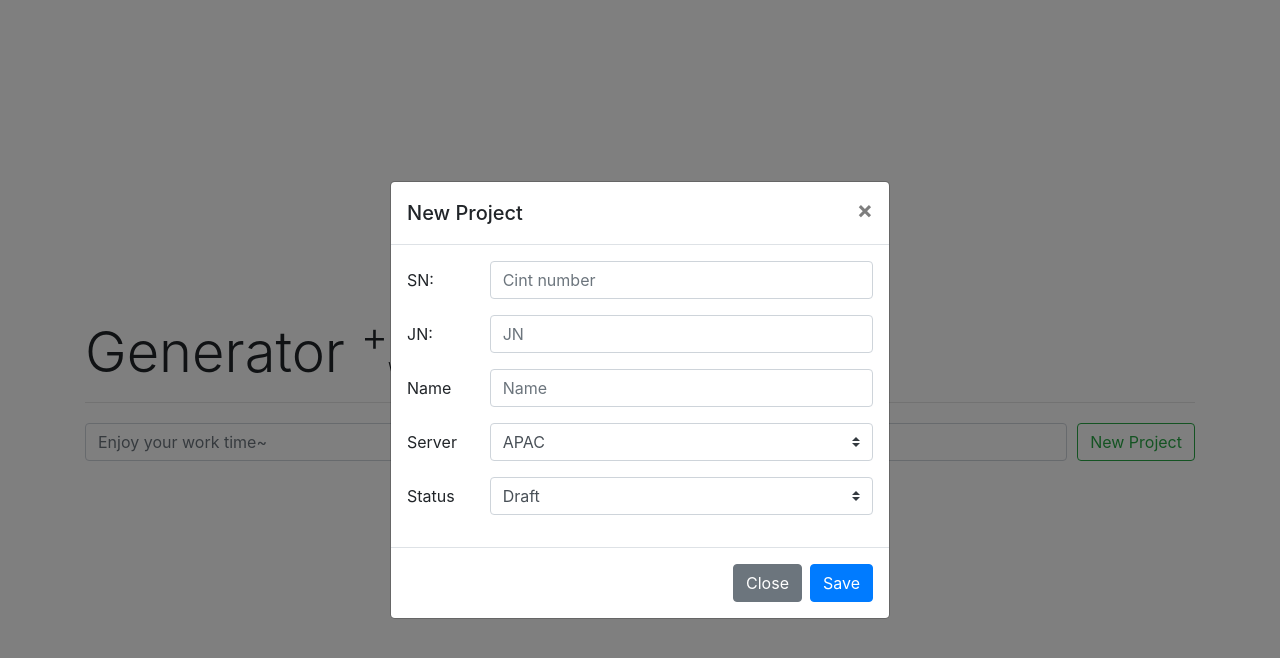
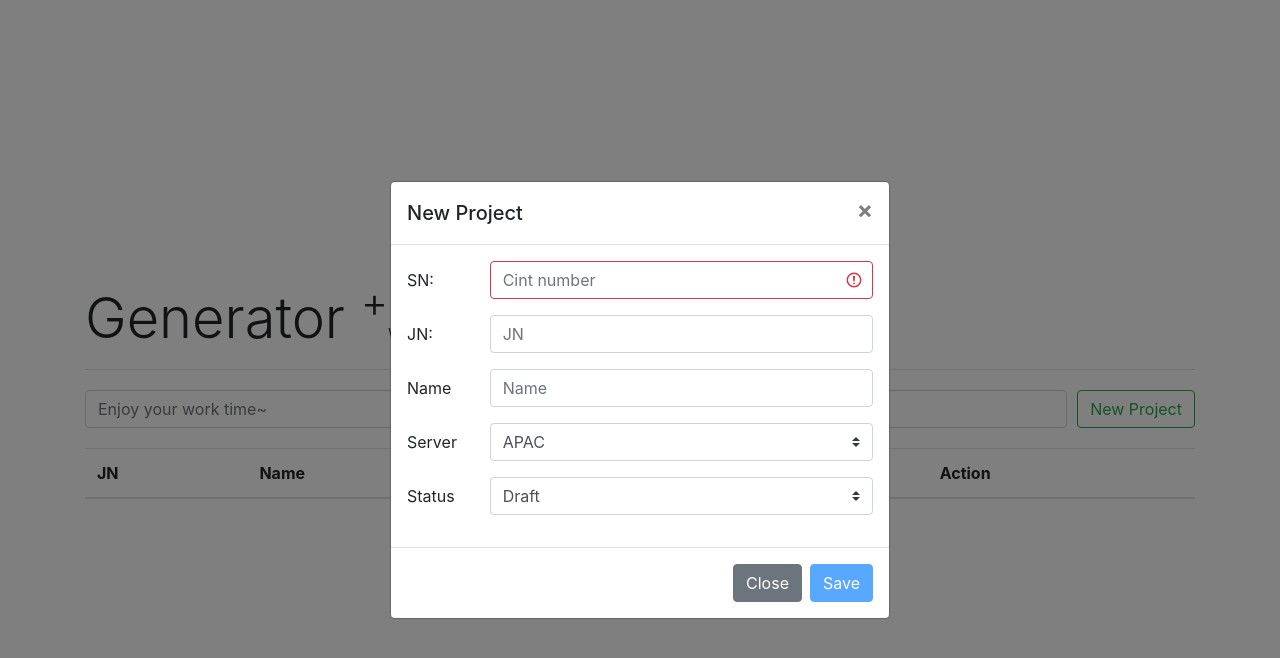
Before and after one commit to WuYunYung/generator-plus, a Vue app: page / in a window 1280 px wide. Both pictures are taken after a click on the button "New Project". Shown: the top 658 px of the page. Built offline with nearby package versions, Linux system fonts and the light colour scheme.

Commit message:
更新添加和删除功能

```diff
--- a/src/App.vue
+++ b/src/App.vue
@@ -6,32 +6,37 @@
     <span class="display-4">Generator <sup>+</sup></span><small>Wilson Wu</small>
     <hr />
     <g-terminal
+      :projects="projects"
       @updateSerach="onSerachUpdate"
       @save="save"
     />
-    <!-- <g-table
+    <g-table
       :projects="projects"
       :serach="serach"
-    /> -->
+      @deleteItem="deleteItem"
+    />
   </div>
 </template>
 
 <script>
 import gTerminal from "./components/gTerminal";
-// import gTable from "./components/gTable";
-
-const projects = [];
+import gTable from "./components/gTable";
 
 export default {
   name: "App",
   components: {
     gTerminal,
-    // gTable,
+    gTable,
+  },
+  mounted: function () {
+    this.projects = localStorage.getItem("projects")
+      ? JSON.parse(localStorage.getItem("projects"))
+      : [];
   },
   data() {
     return {
       serach: "",
-      projects,
+      projects: [],
     };
   },
   methods: {
@@ -40,6 +45,11 @@ export default {
     },
     save(data) {
       this.projects.push(data);
+      localStorage.setItem("projects", JSON.stringify(this.projects));
+    },
+    deleteItem(sn) {
+      this.projects = this.projects.filter((el) => el.sn != sn);
+      localStorage.setItem("projects", JSON.stringify(this.projects));
     },
   },
 };
--- a/src/components/gTable/index.vue
+++ b/src/components/gTable/index.vue
@@ -11,51 +11,30 @@
         </tr>
       </thead>
       <tbody>
-        <tr
-          v-for="(item, index) in results"
+        <project-item
+          v-for="(item,index) in result"
           :key="index"
-        >
-          <td scope="row">{{ item.jn }}</td>
-          <td>{{ item.name }}</td>
-          <td>{{ item.sn }}</td>
-          <td>
-            <span class="badge badge-secondary">{{ item.status }}</span>
-          </td>
-          <td>
-            <button class="btn btn-sm btn-outline-dark">Delete</button>
-          </td>
-        </tr>
+          :project="item"
+          @deleteItem="deleteItem(item.sn)"
+        />
       </tbody>
     </table>
   </div>
 </template>
 
 <script>
-class Item {
-  constructor(sn, jn, name, status, date) {
-    this.sn = sn;
-    this.jn = jn;
-    this.name = name;
-    this.status = status;
-    this.date = date;
-  }
-}
+import projectItem from "./projectItem";
+
 export default {
   props: {
     projects: Array,
     serach: String,
   },
-
   computed: {
-    items() {
-      return Object.entries(this.projects).map((el) => {
-        return new Item(el[0], ...el[1].split("&"));
-      });
-    },
-    results() {
-      if (!this.serach) return this.items;
+    result() {
+      if (!this.serach) return this.projects;
       const reg = new RegExp(this.serach, "gi");
-      return this.items.filter((el) => {
+      return this.projects.filter((el) => {
         return Object.entries(el)
           .map((el) => {
             return reg.test(el[1]);
@@ -64,5 +43,13 @@ export default {
       });
     },
   },
+  components: {
+    projectItem,
+  },
+  methods: {
+    deleteItem(sn) {
+      this.$emit("deleteItem", sn);
+    },
+  },
 };
 </script>
--- /dev/null
+++ b/src/components/gTable/projectItem.vue
@@ -0,0 +1,39 @@
+<template>
+  <tr>
+    <td scope="row">{{ project.jn }}</td>
+    <td>{{ project.name }}</td>
+    <td>{{ project.sn }}</td>
+    <td>
+      <span class="badge badge-secondary">{{status }}</span>
+    </td>
+    <td>
+      <button
+        class="btn btn-sm btn-outline-dark"
+        @click="deleteItem"
+      >Delete</button>
+    </td>
+  </tr>
+</template>
+
+<script>
+export default {
+  props: {
+    project: Object,
+  },
+  data() {
+    return {
+      statusTemplate: ["Draft", "Live", "Close"],
+    };
+  },
+  computed: {
+    status() {
+      return this.statusTemplate[this.project.status - 1];
+    },
+  },
+  methods: {
+    deleteItem() {
+      this.$emit("deleteItem");
+    },
+  },
+};
+</script>
--- a/src/components/gTerminal/index.vue
+++ b/src/components/gTerminal/index.vue
@@ -10,7 +10,11 @@
       autofocus
       @input="serachInput"
     />
-    <new-project @save="save" />
+    <new-project
+      @save="save"
+      :key="refresh"
+      :snList="snList"
+    />
   </div>
 </template>
 
@@ -18,12 +22,21 @@
 import newProject from "./newProject.vue";
 
 export default {
+  props: {
+    projects: Array,
+  },
+  computed: {
+    snList() {
+      return this.projects.map((el) => el.sn);
+    },
+  },
   components: {
     newProject,
   },
   data() {
     return {
       serach: "",
+      refresh: true,
     };
   },
   methods: {
@@ -32,6 +45,7 @@ export default {
     },
     save(data) {
       this.$emit("save", data);
+      this.refresh = !this.refresh;
     },
   },
 };
--- a/src/components/gTerminal/newProject.vue
+++ b/src/components/gTerminal/newProject.vue
@@ -5,6 +5,7 @@
       id="new-project"
       data-toggle="modal"
       data-target="#new-project-modal"
+      @click="initData"
     >
       New Project
     </button>
@@ -41,11 +42,22 @@
                 <div class="col-sm-10">
                   <input
                     type="text"
+                    autocomplete="off"
                     class="form-control form-control"
+                    :class="{
+                      'is-invalid':!snIsValid&&this.serve!='3',
+                      'is-valid':snIsValid&&this.serve!='3'
+                    }"
                     id="SN"
-                    v-model.number="sn"
+                    v-model="sn"
                     placeholder="Cint number"
                   >
+                  <div
+                    class="invalid-feedback"
+                    v-if="snComment"
+                  >
+                    {{snComment}}
+                  </div>
                 </div>
               </div>
               <div class="form-group row">
@@ -56,9 +68,10 @@
                 <div class="col-sm-10">
                   <input
                     type="text"
+                    autocomplete="off"
                     class="form-control"
                     id="JN"
-                    v-model.number="jn"
+                    v-model="jn"
                     placeholder="JN"
                   >
                 </div>
@@ -71,6 +84,7 @@
                 <div class="col-sm-10">
                   <input
                     type="text"
+                    autocomplete="off"
                     class="form-control form-control"
                     id="name"
                     v-model.trim="name"
@@ -86,7 +100,6 @@
                 <div class="col-sm-10">
                   <select
                     class="custom-select"
-                    id="inputGroupSelect01"
                     v-model="serve"
                   >
                     <option value="1">APAC</option>
@@ -105,7 +118,6 @@
                 <div class="col-sm-10">
                   <select
                     class="custom-select"
-                    id="inputGroupSelect01"
                     v-model="status"
                   >
                     <option value="1">Draft</option>
@@ -125,6 +137,8 @@
             <button
               type="button"
               class="btn btn-primary"
+              :disabled="!isValid"
+              data-dismiss="modal"
               @click="save"
             >Save</button>
           </div>
@@ -136,6 +150,9 @@
 
 <script>
 export default {
+  props: {
+    snList: Array,
+  },
   data() {
     return {
       sn: "",
@@ -144,19 +161,44 @@ export default {
       serve: 1,
       status: 1,
       date: 0,
+      snComment: "",
     };
+  },
+  computed: {
+    snIsValid() {
+      if (this.serve == 3) return true;
+      const lenghtIsValid = () => {
+        if (this.sn.length < 6) {
+          this.snComment = "The Cint Number must be greater than 6 digits.";
+          return false;
+        }
+        return true;
+      };
+      const isUnique = () => {
+        for (const el of this.snList) {
+          if (el === this.sn) {
+            this.snComment = "The Cint Number must be Unique.";
+            return false;
+          }
+        }
+        return true;
+      };
+      return lenghtIsValid() && isUnique();
+    },
+    isValid() {
+      return !!this.snIsValid && !!this.name ? true : false;
+    },
   },
   watch: {
     sn(newSn) {
-      switch (this.status) {
-        case 1:
-        case 4:
-        case 5:
-          this.sn = newSn.replace(/[^0-9]/gi, "");
-          break;
-        default:
-          break;
+      if (this.serve != 3) {
+        this.sn = newSn.replace(/[^0-9]/gi, "");
+      } else {
+        this.sn = newSn;
       }
+    },
+    jn(newJn) {
+      this.jn = newJn.replace(/[^0-9]/gi, "");
     },
   },
   methods: {
@@ -170,6 +212,16 @@ export default {
         status: this.status,
         date: this.date,
       });
+      this.initData();
+    },
+    initData() {
+      this.sn = "";
+      this.jn = "";
+      this.name = "";
+      this.serve = 1;
+      this.status = 1;
+      this.date = 0;
+      this.snComment = "";
     },
   },
 };
```
Also changed, not shown: 1 other file (tests, documents, lock files or other folders).
